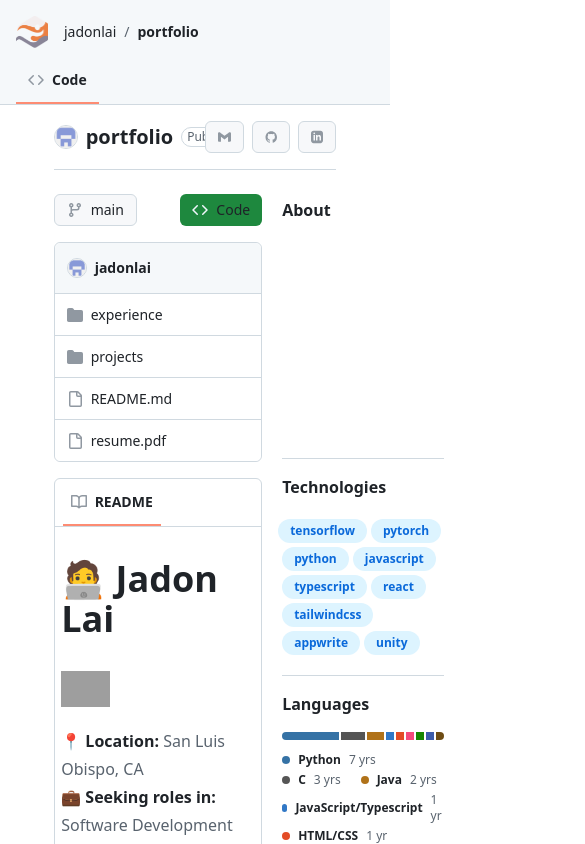
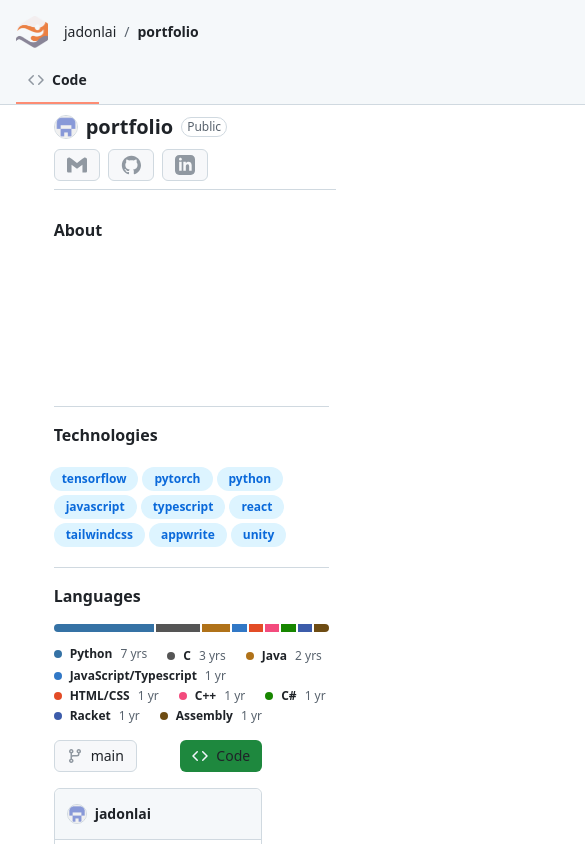
Before and after one commit to jadonlai/github-portfolio, a React (Vite) app: page /github-portfolio/main/experience in a window 390 px wide. Both pictures are taken after a click on the button "Code". Shown: the top 844 px of the page, 585 px wide, since content can reach past the window. Built offline with nearby package versions, Linux system fonts and the light colour scheme; grey boxes are pictures that could not be loaded; what tailwindcss-motion would draw is missing.

Commit message:
small changes for mobile

```diff
--- a/src/components/navbar/Navbar.tsx
+++ b/src/components/navbar/Navbar.tsx
@@ -3,7 +3,7 @@
 
 const Navbar = () => {
   return (
-    <div className="flex h-[105px] flex-col justify-between bg-primary-100 text-secondary">
+    <div className="flex h-[105px] min-w-[1000px] flex-col justify-between bg-primary-100 text-secondary">
       <div className="mx-4 flex flex-row items-center justify-between pt-4">
         <HeaderLeft />
       </div>
--- a/src/pages/files/sidebar/Sidebar.tsx
+++ b/src/pages/files/sidebar/Sidebar.tsx
@@ -6,7 +6,7 @@
   const { toggleSidebar } = useSidebarContext();
 
   return (
-    <div className="h-full min-h-screen w-[390px] border-r-[1px] border-r-gray-border p-4">
+    <div className="h-full min-h-screen w-[200px] border-r-[1px] border-r-gray-border p-4 sm:w-[390px]">
       <div className="flex flex-row items-center space-x-2">
         <Button
           imagePath="/github-portfolio/assets/collapse.svg"
--- a/src/pages/home/Home.tsx
+++ b/src/pages/home/Home.tsx
@@ -9,7 +9,7 @@
       <Navbar />
       <div className="mx-auto h-full w-[72.5%]">
         <Title />
-        <div className="mb-10 mt-6 flex h-full flex-row space-x-5">
+        <div className="mb-10 mt-6 flex h-full flex-col-reverse space-y-4 space-y-reverse sm:flex-row sm:space-x-5 sm:space-y-0">
           <Content />
           <SideContent />
         </div>
--- a/src/pages/home/Title.tsx
+++ b/src/pages/home/Title.tsx
@@ -3,7 +3,7 @@
 const Title = () => {
   return (
     <>
-      <div className="flex h-16 flex-row items-center justify-between">
+      <div className="my-2 items-center space-y-2 sm:my-0 sm:flex sm:h-16 sm:flex-row sm:justify-between sm:space-y-0">
         <div className="flex flex-row items-center">
           <div className="flex flex-row items-center space-x-2">
             <img
@@ -25,7 +25,7 @@
             </div>
           </div>
         </div>
-        <div className="flex flex-row justify-end space-x-2">
+        <div className="flex flex-row space-x-2 sm:justify-end">
           <Button
             imagePath="/github-portfolio/assets/gmail.svg"
             imageAltText="gmail"
```
